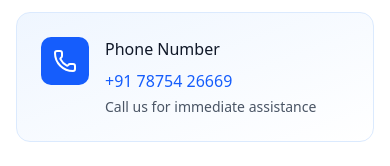
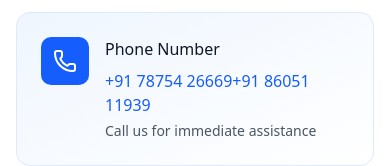
Before and after one commit to jaypateljp02/FirstCare, a React (Vite) app: page /contact in a window 390 px wide. Shown: the part 312-478 px from the top of the page. Built offline with nearby package versions, Linux system fonts and the light colour scheme; no server answers; the database is empty.

Commit message:
Style secondary phone number in ContactPage

```diff
--- a/src/components/pages/ContactPage.tsx
+++ b/src/components/pages/ContactPage.tsx
@@ -42,9 +42,15 @@
                 <h3 className="text-gray-900 mb-2">Phone Number</h3>
                 <a
                   href="tel:+917875426669"
-                  className="text-blue-600 hover:text-blue-700"
+                  className="text-blue-600 hover:text-blue-700 block"
                 >
                   +91 78754 26669
+                </a>
+                <a
+                  href="tel:+918605111939"
+                  className="text-blue-600 hover:text-blue-700 block"
+                >
+                  +91 86051 11939
                 </a>
                 <p className="text-sm text-gray-600 mt-1">
                   Call us for immediate assistance
```
